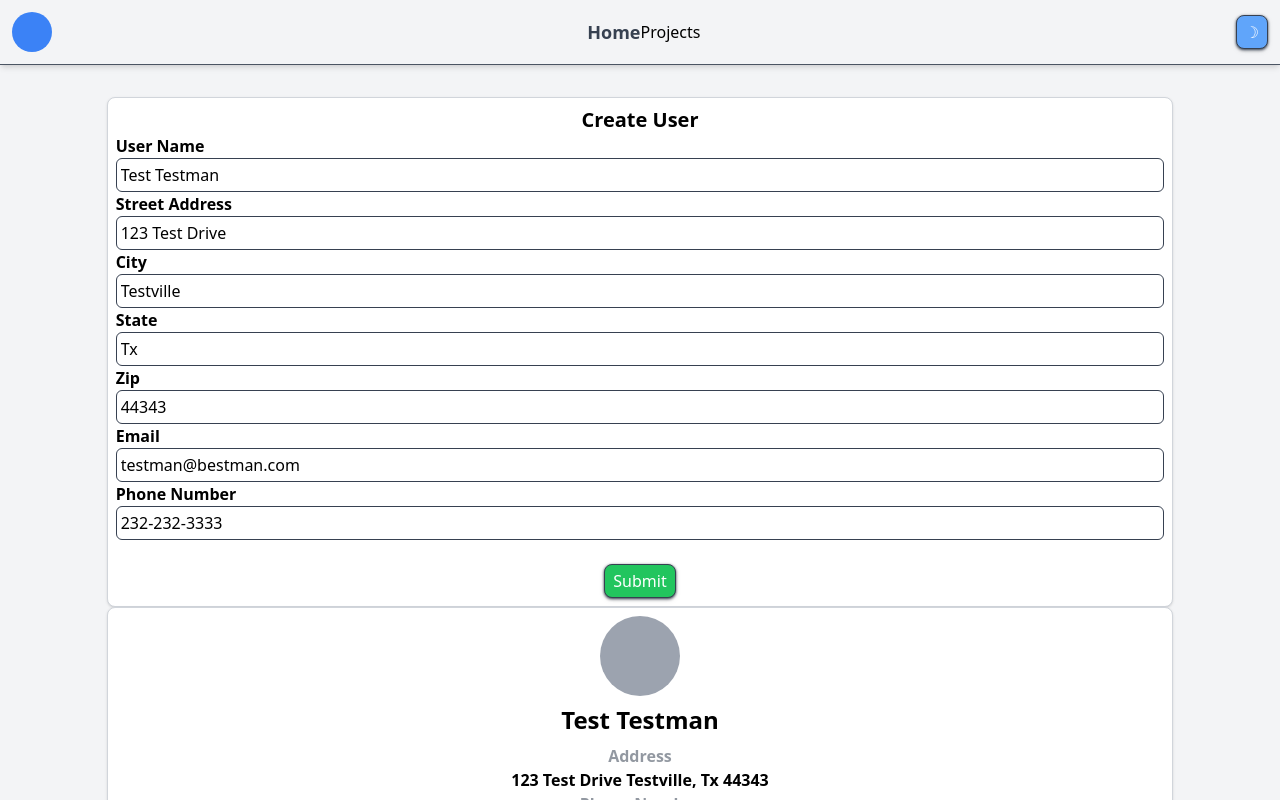
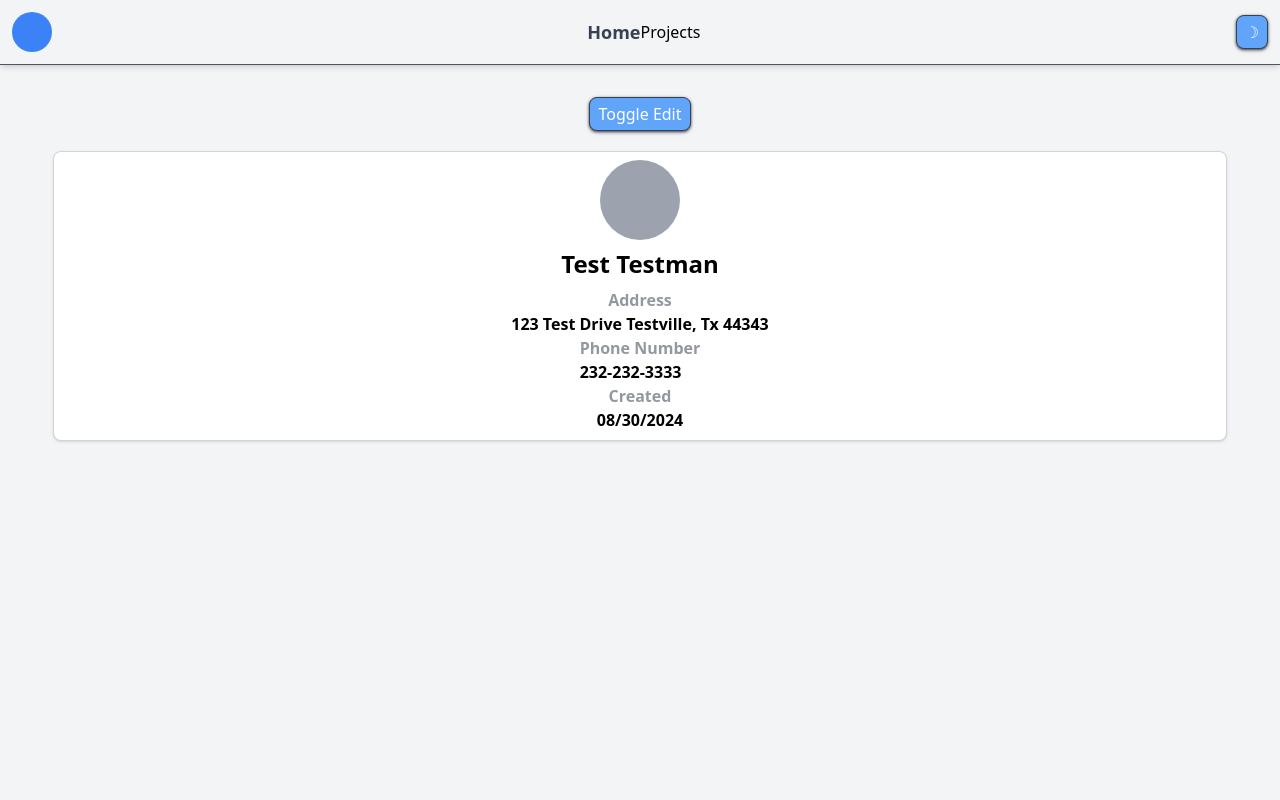
Before and after one commit to Humphreyj/Template, a Vue app: page / in a window 1280 px wide. Shown: the top 800 px of the page. Built offline with nearby package versions, Linux system fonts and the light colour scheme.

Commit message:
Set form up to toggle "editing" state, updated styling

```diff
--- a/src/App.vue
+++ b/src/App.vue
@@ -5,7 +5,7 @@ import PageLayout from '@/components/UI/PageLayout.vue'
 </script>
 
 <template>
-    <div class="bg-gray-100">
+    <div class="bg-gray-100 dark:bg-appBackground">
         <AppHeader />
         <RouterView v-slot="{ Component, route }">
             <!-- Use a custom transition or fallback to `fade` -->
--- a/src/CSS/componentStyles.js
+++ b/src/CSS/componentStyles.js
@@ -1,7 +1,7 @@
 export const componentStyles = {
     cardStyles: {
         containerClass:
-            'border bg-white rounded-lg border-gray-300 shadow shadow-gray w-full  dark:bg-slate-700',
+            'border bg-white rounded-lg border-gray-300 shadow shadow-gray w-full  dark:bg-cardBackgroundDark',
         cardTitleText: 'w-fit text-2xl dark:text-white',
         cardContentText: '',
     },
@@ -18,12 +18,14 @@ export const componentStyles = {
     },
     textInput: {
         containerClass: 'flex-col-is-js w-full ',
-        labelClass: 'font-bold dark:text-white',
-        inputClass: 'border p-1 border-gray-700 rounded-md w-full ',
+        labelClass: 'font-bold primary-text',
+        inputClass:
+            'border p-1 border-gray-700 rounded-md w-full dark:bg-gray-600 primary-text',
     },
     textBlock: {
         containerClass: 'flex-col-ic-jc w-full dark:text-white',
-        labelClass: 'font-bold text-gray-600 opacity-60 text-center dark:text-white',
+        labelClass:
+            'font-bold text-gray-600 opacity-60 text-center dark:text-white',
         contentClass: 'font-semibold dark:text-white',
     },
 }
--- a/src/CSS/flexHelpers.css
+++ b/src/CSS/flexHelpers.css
@@ -25,6 +25,6 @@
         @apply flex flex-col items-center justify-center;
     }
     .flex-col-ic-js {
-        @apply flex flex-col items-center justify-center;
+        @apply flex flex-col items-center justify-start;
     }
 }
--- /dev/null
+++ b/src/CSS/text.css
@@ -0,0 +1,12 @@
+@tailwind base;
+@tailwind components;
+@tailwind utilities;
+
+@layer components {
+    .primary-text {
+        @apply text-primaryText dark:text-primaryTextDark;
+    }
+    .title-text {
+        @apply primary-text text-2xl font-bold;
+    }
+}
--- a/src/components/forms/BasicForm.vue
+++ b/src/components/forms/BasicForm.vue
@@ -29,7 +29,7 @@ const handleSubmit = (e) => {
 <template>
     <Card>
         <section class="flex-col-ic-js w-full">
-            <h4 class="font-bold text-xl">{{ formTitle }}</h4>
+            <h4 class="title-text my-2">{{ formTitle }}</h4>
             <TextInput label="User Name" v-model="userData.name" />
             <TextInput
                 label="Street Address"
--- a/src/style.css
+++ b/src/style.css
@@ -1,4 +1,5 @@
 @import './CSS/flexHelpers.css';
+@import './CSS/text.css';
 @import './CSS/transitions.css';
 @tailwind base;
 @tailwind components;
--- a/src/views/HomeView.vue
+++ b/src/views/HomeView.vue
@@ -1,9 +1,11 @@
 <script setup>
 import { ref } from 'vue'
+import { useToggle } from '@vueuse/core'
 import { storeToRefs } from 'pinia'
 // Components
 import PageLayout from '@/components/UI/PageLayout.vue'
 import BasicForm from '@/components/forms/BasicForm.vue'
+import Button from '@/components/UI/Button.vue'
 import ProfileDetailsCard from '@/components/profile/ProfileDetailsCard.vue'
 
 // Pinia
@@ -12,6 +14,8 @@ import { usePrimaryStore } from '../stores/primaryStore'
 
 // const props = defineProps({})
 // const emit = defineEmits()
+const editingProfile = ref(false)
+const toggleEditing = useToggle(editingProfile)
 
 const { sampleUser } = storeToRefs(usePrimaryStore())
 </script>
@@ -19,9 +23,10 @@ const { sampleUser } = storeToRefs(usePrimaryStore())
 <template>
     <PageLayout>
         <template #main-content>
-            <section class="mt-8 w-10/12 h-dvh">
-                <BasicForm form-title="Create User" :data="sampleUser" />
-                <ProfileDetailsCard :user="sampleUser" />
+            <section class="mt-8 w-11/12 h-dvh flex-col-ic-js gap-5">
+                <Button @click="toggleEditing()" text="Toggle Edit" />
+                <BasicForm v-if="editingProfile" :data="sampleUser" />
+                <ProfileDetailsCard v-else :user="sampleUser" />
             </section>
         </template>
     </PageLayout>
--- a/tailwind.config.js
+++ b/tailwind.config.js
@@ -2,7 +2,15 @@
 export default {
     content: ['./index.html', './src/**/*.{js,ts,jsx,tsx,vue}'],
     theme: {
-        extend: {},
+        extend: {
+            colors: {
+                appBackground: '#272d35',
+                cardBackgroundDark: '#0e1f38',
+                primaryText: '#161b23',
+                primaryTextDark: '#edf0f4',
+                secondaryText: '#9399A1',
+            },
+        },
     },
     darkMode: ['class'],
     plugins: [],
```
